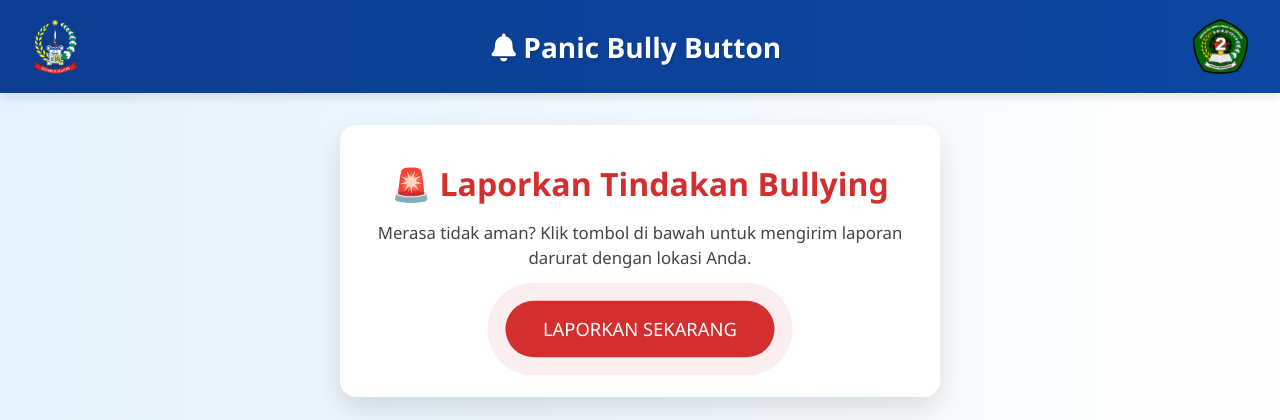
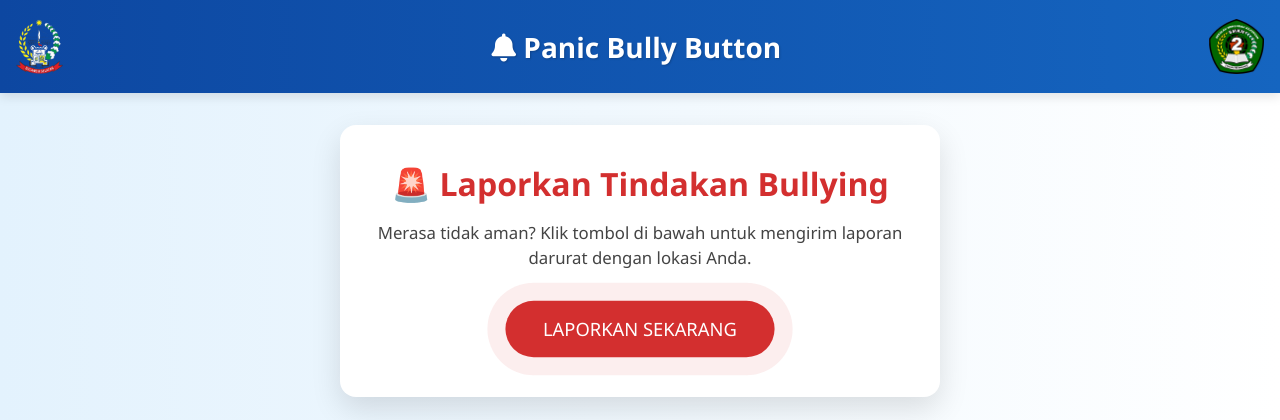
Before and after one commit to HENGKER-MAGANG/PanicBully, a PHP site: page /report.php in a window 1280 px wide. Shown: the top 420 px of the page. Run offline with PHP 8.4, Linux system fonts and the light colour scheme; data that the repository does not hold is empty; some libraries are stand-ins or nearby versions.

Commit message:
perbaiki style report.php

```diff
--- a/report.php
+++ b/report.php
@@ -46,18 +46,16 @@ if ($_SERVER['REQUEST_METHOD'] === 'POST' && isset($_POST['latitude']) && isset(
 }
 ?>
 
-<!-- Tetap gunakan bagian PHP di atas tanpa perubahan -->
-
 <!DOCTYPE html>
 <html lang="id">
 <head>
-  <meta charset="UTF-8">
-  <meta name="viewport" content="width=device-width, initial-scale=1">
+  <meta charset="UTF-8" />
+  <meta name="viewport" content="width=device-width, initial-scale=1" />
   <title>Panic Bully</title>
   <link rel="icon" href="assets/logo_smkn2pinrang.png">
-  <link href="https://cdn.jsdelivr.net/npm/bootstrap@5.3.6/dist/css/bootstrap.min.css" rel="stylesheet">
-  <link href="https://cdnjs.cloudflare.com/ajax/libs/font-awesome/6.5.0/css/all.min.css" rel="stylesheet">
-  <link href="https://cdn.jsdelivr.net/npm/sweetalert2@11/dist/sweetalert2.min.css" rel="stylesheet">
+  <link href="https://cdn.jsdelivr.net/npm/bootstrap@5.3.6/dist/css/bootstrap.min.css" rel="stylesheet" />
+  <link href="https://cdnjs.cloudflare.com/ajax/libs/font-awesome/6.5.0/css/all.min.css" rel="stylesheet" />
+  <link href="https://cdn.jsdelivr.net/npm/sweetalert2@11/dist/sweetalert2.min.css" rel="stylesheet" />
   <style>
     body {
       font-family: 'Segoe UI', sans-serif;
@@ -76,12 +74,7 @@ if ($_SERVER['REQUEST_METHOD'] === 'POST' && isset($_POST['latitude']) && isset(
       justify-content: space-between;
       flex-wrap: wrap;
       box-shadow: 0 4px 10px rgba(0, 0, 0, 0.1);
-      transition: background 0.3s ease;
       z-index: 1000;
-    }
-
-    .header:hover {
-      background: linear-gradient(to right, #0b3c91, #0d47a1);
     }
 
     .logo {
@@ -178,13 +171,28 @@ if ($_SERVER['REQUEST_METHOD'] === 'POST' && isset($_POST['latitude']) && isset(
     }
 
     @media (max-width: 576px) {
+      .header {
+        flex-direction: row;
+        justify-content: center;
+      }
+
+      .logo {
+        height: 40px;
+        margin: 5px;
+      }
+
       .header-title {
+        order: 1;
+        width: 100%;
         font-size: 1.3rem;
         text-align: center;
+        margin: 0.5rem 0;
       }
+
       h2 {
         font-size: 1.3rem;
       }
+
       p {
         font-size: 0.95rem;
       }
@@ -193,10 +201,13 @@ if ($_SERVER['REQUEST_METHOD'] === 'POST' && isset($_POST['latitude']) && isset(
 </head>
 <body>
 
-  <header class="header">
-    <img src="assets/logo-sulsel.png" class="logo" alt="Logo Sulsel">
-    <div class="header-title"><i class="fa-solid fa-bell"></i> Panic Bully Button</div>
-    <img src="assets/logo_smkn2pinrang.png" class="logo" alt="Logo SMKN 2 Pinrang">
+  <!-- Header Responsive -->
+  <header class="header d-flex justify-content-between align-items-center flex-wrap px-3">
+    <img src="assets/logo-sulsel.png" class="logo me-3" alt="Logo Sulsel">
+    <div class="header-title text-center flex-grow-1 my-2 my-md-0">
+      <i class="fa-solid fa-bell"></i> Panic Bully Button
+    </div>
+    <img src="assets/logo_smkn2pinrang.png" class="logo ms-3" alt="Logo SMKN 2 Pinrang">
   </header>
 
   <main>
@@ -226,12 +237,6 @@ if ($_SERVER['REQUEST_METHOD'] === 'POST' && isset($_POST['latitude']) && isset(
         showCancelButton: false,
         confirmButtonText: 'Kirim Laporan Sekarang',
         confirmButtonColor: '#d32f2f',
-        showClass: {
-          popup: 'animate__animated animate__fadeInDown'
-        },
-        hideClass: {
-          popup: 'animate__animated animate__fadeOutUp'
-        }
       }).then((result) => {
         if (result.isConfirmed) {
           const btn = document.getElementById('panic-btn');
```
Also changed, not shown: admin/data_laporan.php (+20 -0 lines), admin/hapus_laporan.php (+6 -5 lines).
